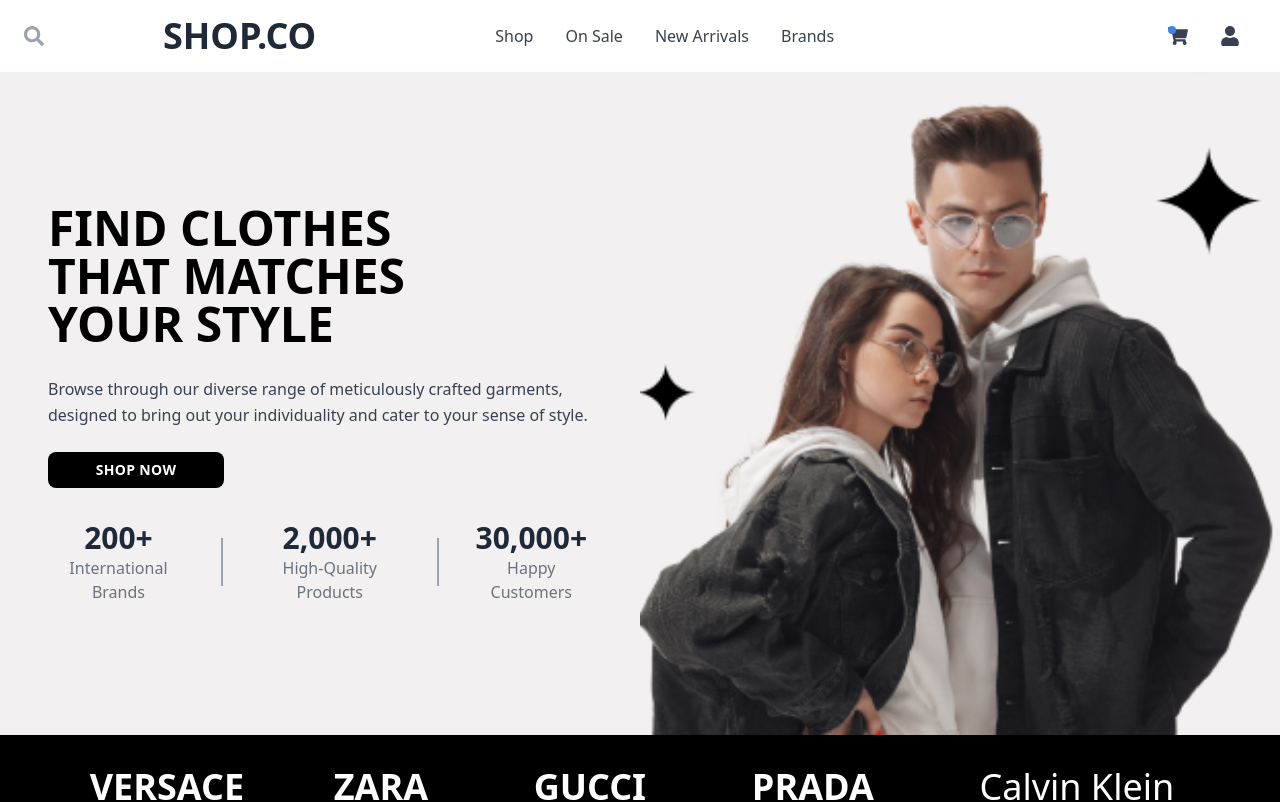
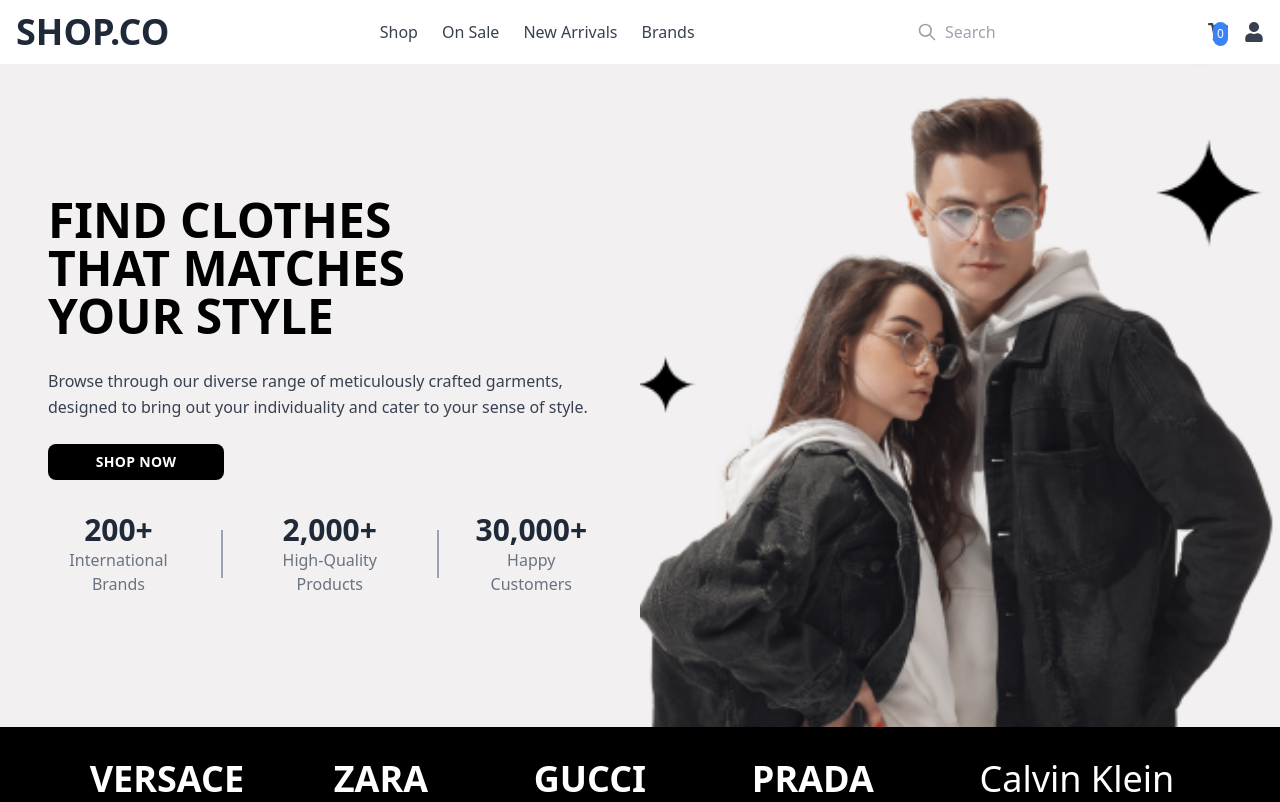
Before and after one commit to MdShaharulIslam/Tshirt-client, a React (Vite) app: page / in a window 1280 px wide. Shown: the top 802 px of the page. Built offline with nearby package versions, Linux system fonts and the light colour scheme.

Commit message:
navber okey

```diff
--- a/src/Pages/Home/Footer/Footer.jsx
+++ b/src/Pages/Home/Footer/Footer.jsx
@@ -9,7 +9,7 @@ const Footer = () => {
     return (
         <div className=" bg-[#F0F0F0] dark:bg-gray-900 ">
             <div className='relative mt-6'>
-                <div className="absolute -mt-32 w-full"><SubFooter></SubFooter></div>
+                <div className="absolute -mt-40 w-full"><SubFooter></SubFooter></div>
                 <footer className="bg-[#F0F0F0] dark:bg-gray-900 lg:pt-16 md:pt-16 pt-40 ">
                     <div className="container p-6 mx-auto">
                         <div className="lg:flex">
--- a/src/Pages/Home/Footer/SubFooter.jsx
+++ b/src/Pages/Home/Footer/SubFooter.jsx
@@ -1,6 +1,6 @@
 const SubFooter = () => {
   return (
-    <div>
+    <>
       <div className="bg-black w-2/3 m-auto p-4 items-center rounded-md mt-8">
         <div className="flex-col-1 lg:flex md:flex justify-between items-center mt-4">
           <p className="text-left text-white dark:text-gray-400 font-extrabold text-2xl">
@@ -20,7 +20,7 @@ const SubFooter = () => {
                 </svg>
                 <input
                   type="text"
-                  className="grow"
+                  className="grow w-full"
                   placeholder="Enter Your Email"
                 />
               </label>
@@ -31,7 +31,7 @@ const SubFooter = () => {
           </div>
         </div>
       </div>
-    </div>
+    </>
   );
 };
 
--- a/src/Pages/Home/Navber/Navber.jsx
+++ b/src/Pages/Home/Navber/Navber.jsx
@@ -1,50 +1,29 @@
-import React, { useState } from "react";
+import { useState } from 'react';
 import { Link } from "react-router-dom";
 import {
   FaBars,
   FaTimes,
-  FaSearch,
   FaShoppingCart,
   FaUser,
-} from "react-icons/fa"; // Importing React Icons
+} from "react-icons/fa";
 
-const SearchInput = ({ isInputVisible }) => {
-  return (
-    <div className="relative mt-4 md:mt-0">
-      {isInputVisible && (
-        <input
-          type="text"
-          className="w-full md:w-[400px] lg:w-[577px] py-2 pl-10 pr-4 text-gray-700 bg-white border rounded-lg dark:bg-gray-800 dark:text-gray-300 dark:border-gray-600 focus:border-blue-400 dark:focus:border-blue-300 focus:outline-none focus:ring focus:ring-opacity-40 focus:ring-blue-300"
-          placeholder="Search"
-        />
-      )}
-    </div>
-  );
-};
-
-const Navbar = () => {
+const Navber = () => {
   const [isOpen, setIsOpen] = useState(false);
-  const [isInputVisible, setIsInputVisible] = useState(false);
 
   const toggleMenu = () => {
     setIsOpen(!isOpen);
   };
 
-  const toggleInput = () => {
-    setIsInputVisible(!isInputVisible);
-  };
+  return (
+    <nav className="bg-white shadow dark:bg-gray-800">
+      <div className="container mx-auto px-4 py-3 flex justify-between items-center">
 
-  return (
-    <div className="w-full">
-      <nav className="relative bg-white shadow dark:bg-gray-800">
-        <div className="flex justify-between items-center px-6 py-4 md:flex md:justify-between md:items-center">
-          <div className="flex">
+        {/* Left Section: Toggle Button and Logo */}
+        <div className="flex items-center">
           {/* Mobile menu button */}
-            <div className="flex lg:hidden">
           <button
             onClick={toggleMenu}
-                type="button"
-                className="text-gray-500 dark:text-gray-200 hover:text-gray-600 dark:hover:text-gray-400 focus:outline-none"
+            className="text-gray-500 dark:text-gray-200 md:hidden focus:outline-none"
             aria-label="toggle menu"
           >
             {isOpen ? (
@@ -53,76 +32,121 @@ const Navbar = () => {
               <FaBars className="w-6 h-6" />
             )}
           </button>
+
+          {/* Logo */}
+          <Link to="#" className="text-4xl font-extrabold ">
+            SHOP.CO
+          </Link>
         </div>
-          </div>
-          <Link to="#">
-            <h1 className="font-extrabold text-4xl">SHOP.CO</h1>
-          </Link>
-          {/* Mobile Menu open: "block", Menu closed: "hidden" */}
+
+        {/* Center Section: Links (hidden on small screens) */}
         <div
-            className={`absolute inset-x-0 z-20 w-full px-6 py-4 transition-all duration-300 ease-in-out bg-white dark:bg-gray-800 md:mt-0 md:p-0 md:top-0 md:relative md:bg-transparent md:w-auto md:flex md:items-center ${
-              isOpen
-                ? "opacity-100 translate-x-0"
-                : "opacity-0 -translate-x-full md:opacity-100 md:translate-x-0"
-            }`}
+          className={`${
+            isOpen ? 'hidden' : 'hidden'
+          } md:flex items-start space-x-6`}
         >
-            <div className="flex flex-col md:flex-row md:mx-6">
           <Link
             to="#"
-                className="my-2 text-gray-700 transition-colors duration-300 transform dark:text-gray-200 hover:text-blue-500 dark:hover:text-blue-400 md:mx-4 md:my-0"
+            className="text-gray-700 dark:text-gray-200 hover:text-blue-500 dark:hover:text-blue-400 transition-colors duration-300"
           >
             Shop
           </Link>
           <Link
             to="#"
-                className="my-2 text-gray-700 transition-colors duration-300 transform dark:text-gray-200 hover:text-blue-500 dark:hover:text-blue-400 md:mx-4 md:my-0"
+            className="text-gray-700 dark:text-gray-200 hover:text-blue-500 dark:hover:text-blue-400 transition-colors duration-300"
           >
             On Sale
           </Link>
           <Link
             to="#"
-                className="my-2 text-gray-700 transition-colors duration-300 transform dark:text-gray-200 hover:text-blue-500 dark:hover:text-blue-400 md:mx-4 md:my-0"
+            className="text-gray-700 dark:text-gray-200 hover:text-blue-500 dark:hover:text-blue-400 transition-colors duration-300"
           >
             New Arrivals
           </Link>
           <Link
             to="#"
-                className="my-2 text-gray-700 transition-colors duration-300 transform dark:text-gray-200 hover:text-blue-500 dark:hover:text-blue-400 md:mx-4 md:my-0"
+            className="text-gray-700 dark:text-gray-200 hover:text-blue-500 dark:hover:text-blue-400 transition-colors duration-300"
           >
             Brands
           </Link>
         </div>
+
+        {/* Right Section: Search, Cart, and User Icons */}
+        <div className="relative flex items-center space-x-4">
+        <div className="relative md:block">
+  <input
+    type="text"
+    className="w-full py-2 pl-4 pr-10 text-gray-700 bg-white border-none md:border md:pl-10 md:pr-4 rounded-lg dark:bg-gray-800 dark:text-gray-300 dark:md:border-gray-600 focus:border-blue-400 focus:outline-none focus:ring focus:ring-opacity-40 focus:ring-blue-300"
+    placeholder="Search"
+  />
+  <span className="absolute inset-y-0 right-0 flex items-center pr-3 md:left-0 md:right-auto md:pl-3">
+    <svg
+      className="w-5 h-5 text-gray-400"
+      viewBox="0 0 24 24"
+      fill="none"
+    >
+      <path
+        d="M21 21L15 15M17 10C17 13.866 13.866 17 10 17C6.13401 17 3 13.866 3 10C3 6.13401 6.13401 3 10 3C13.866 3 17 6.13401 17 10Z"
+        stroke="currentColor"
+        strokeWidth="2"
+        strokeLinecap="round"
+        strokeLinejoin="round"
+      ></path>
+    </svg>
+  </span>
 </div>
 
-          {/* Search Input Component */}
-          <SearchInput isInputVisible={isInputVisible} />
 
-          <span
-            className="absolute left-0 flex items-center pl-3 cursor-pointer md:pl-6"
-            onClick={toggleInput}
-          >
-            {!isInputVisible && <FaSearch className="w-5 h-5 text-gray-400" />}
-          </span>
+          {/* Cart Icon */}
+          <Link to="#" className="relative text-gray-700 dark:text-gray-200 hover:text-gray-600 dark:hover:text-gray-300">
+            <FaShoppingCart className="w-5 h-5" />
+            <span className="absolute top-0 right-0 p-1 text-xs text-white bg-blue-500 rounded-full">0</span>
+          </Link>
 
-          <div className="flex items-center md:flex ">
-            <Link
-              to="#"
-              className="relative text-gray-700 transition-colors duration-300 transform dark:text-gray-200 hover:text-gray-600 dark:hover:text-gray-300 mx-4 flex items-center"
-            >
-              <FaShoppingCart className="w-5 h-5" />
-              <span className="absolute top-0 left-0 p-1 text-xs text-white bg-blue-500 rounded-full"></span>
-            </Link>
-            <Link
-              to="#"
-              className="relative text-gray-700 transition-colors duration-300 transform dark:text-gray-200 hover:text-gray-600 dark:hover:text-gray-300 mx-4 flex items-center"
-            >
+          {/* User Icon */}
+          <Link to="#" className="text-gray-700 dark:text-gray-200 hover:text-gray-600 dark:hover:text-gray-300">
             <FaUser className="w-5 h-5" />
           </Link>
         </div>
       </div>
+
+      {/* Mobile menu content */}
+      {isOpen && (
+        <div className="md:hidden">
+          <div className="flex flex-col items-center space-y-2 py-4">
+            <Link
+              to="#"
+              className="text-gray-700 dark:text-gray-200 hover:text-blue-500 dark:hover:text-blue-400 transition-colors duration-300"
+            >
+              Shop
+            </Link>
+            <Link
+              to="#"
+              className="text-gray-700 dark:text-gray-200 hover:text-blue-500 dark:hover:text-blue-400 transition-colors duration-300"
+            >
+              On Sale
+            </Link>
+            <Link
+              to="#"
+              className="text-gray-700 dark:text-gray-200 hover:text-blue-500 dark:hover:text-blue-400 transition-colors duration-300"
+            >
+              New Arrivals
+            </Link>
+            <Link
+              to="#"
+              className="text-gray-700 dark:text-gray-200 hover:text-blue-500 dark:hover:text-blue-400 transition-colors duration-300"
+            >
+              Brands
+            </Link>
+            <div className="relative mt-2 w-full px-4">
+
+
+            </div>
+          </div>
+        </div>
+      )}
     </nav>
-    </div>
   );
 };
 
-export default Navbar;
+export default Navber;
```
Lines whose indentation alone changed are shown as unchanged.
